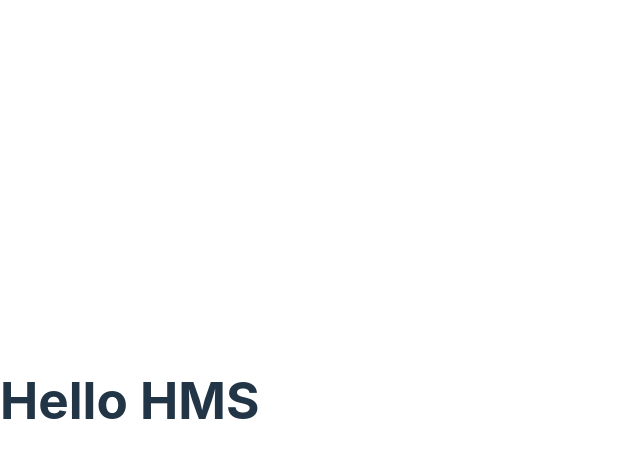
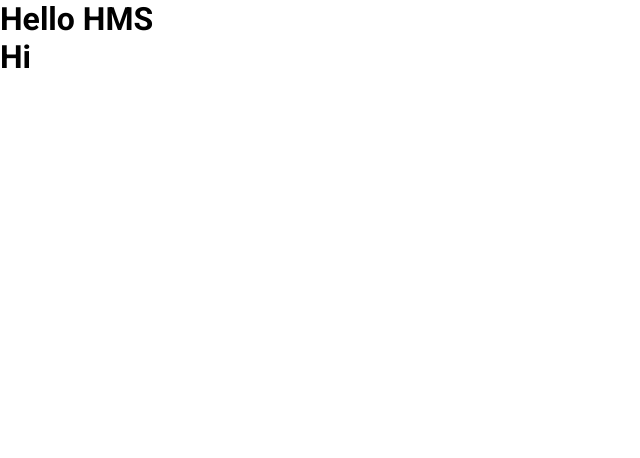
Before and after one commit to mdahsanulkabir/hospital-management-app-frontend-april-2023, a React (Vite) app: page / in a window 1280 px wide. Shown: the top 458 px of the page, without its empty margins (0-640 px from the left). Built offline with nearby package versions, Linux system fonts and the light colour scheme.

Commit message:
initial value ok with redux store

```diff
--- a/index.html
+++ b/index.html
@@ -4,7 +4,7 @@
     <meta charset="UTF-8" />
     <link rel="icon" type="image/svg+xml" href="/vite.svg" />
     <meta name="viewport" content="width=device-width, initial-scale=1.0" />
-    <title>Vite + React + TS</title>
+    <title>HMS App</title>
   </head>
   <body>
     <div id="root"></div>
--- a/package.json
+++ b/package.json
@@ -10,8 +10,12 @@
     "preview": "vite preview"
   },
   "dependencies": {
+    "@reduxjs/toolkit": "^1.9.5",
     "react": "^18.2.0",
-    "react-dom": "^18.2.0"
+    "react-dom": "^18.2.0",
+    "react-pro-sidebar": "^1.0.0",
+    "react-redux": "^8.0.5",
+    "react-router-dom": "^6.10.0"
   },
   "devDependencies": {
     "@types/react": "^18.0.28",
--- a/src/App.tsx
+++ b/src/App.tsx
@@ -1,4 +1,4 @@
-
+import  { ProSidebarProvider }  from 'react-pro-sidebar'
 
 function App() {
 
@@ -6,6 +6,10 @@
   return (
     <div>
       <h1>Hello HMS</h1>
+      <ProSidebarProvider>
+
+        <h1>Hi</h1>
+      </ProSidebarProvider>
     </div>
   )
 }
--- a/src/index.css
+++ b/src/index.css
@@ -1,4 +1,4 @@
-:root {
+/* :root {
   font-family: Inter, system-ui, Avenir, Helvetica, Arial, sans-serif;
   line-height: 1.5;
   font-weight: 400;
@@ -66,4 +66,15 @@
   button {
     background-color: #f9f9f9;
   }
+} */
+
+@import url('https://fonts.googleapis.com/css2?family=Poppins:wght@300;400;500;600;700&family=Roboto:wght@300;400;500;700&display=swap');
+
+/* font-family: 'Poppins', sans-serif;
+font-family: 'Roboto', sans-serif; */
+* {
+  margin: 0;
+  padding: 0;
+  box-sizing: border-box;
+  font-family: 'Roboto', sans-serif;
 }
--- a/src/main.tsx
+++ b/src/main.tsx
@@ -2,9 +2,13 @@
 import ReactDOM from 'react-dom/client'
 import App from './App.tsx'
 import './index.css'
+import { Provider } from 'react-redux'
+import store from './redux/store.ts'
 
 ReactDOM.createRoot(document.getElementById('root') as HTMLElement).render(
   <React.StrictMode>
-    <App />
+    <Provider store = { store }>
+      <App />
+    </Provider>
   </React.StrictMode>,
 )
--- /dev/null
+++ b/src/redux/features/user/userSlice.ts
@@ -0,0 +1,33 @@
+import { createSlice } from '@reduxjs/toolkit'
+import type { PayloadAction } from '@reduxjs/toolkit'
+// import type { RootState } from '../../store'
+
+// Define a type for the slice state
+interface UserState {
+  name: string
+  id: string
+  role: string
+}
+
+// Define the initial state using that type
+const initialState: UserState[] =[ {
+  name: 'ahsan',
+  id: '1',
+  role: 'admin',
+}]
+
+export const userSlice = createSlice({
+  name: 'user',
+  // `createSlice` will infer the state type from the `initialState` argument
+  initialState,
+  reducers: {
+
+  },
+})
+
+// export const {  } = userSlice.actions
+
+// Other code such as selectors can use the imported `RootState` type
+// export const selectName = (state: RootState) => state.user.name
+
+export default userSlice.reducer
--- /dev/null
+++ b/src/redux/hooks.ts
@@ -0,0 +1,6 @@
+import { TypedUseSelectorHook, useDispatch, useSelector } from 'react-redux'
+import type { RootState, AppDispatch } from './store'
+
+// Use throughout your app instead of plain `useDispatch` and `useSelector`
+export const useAppDispatch: () => AppDispatch = useDispatch
+export const useAppSelector: TypedUseSelectorHook<RootState> = useSelector
--- /dev/null
+++ b/src/redux/store.ts
@@ -0,0 +1,16 @@
+import { configureStore } from '@reduxjs/toolkit'
+import userReducer from '../redux/features/user/userSlice'
+
+
+const store =  configureStore({
+  reducer: {
+    user : userReducer
+  }
+})
+
+export default store;
+
+// Infer the `RootState` and `AppDispatch` types from the store itself
+export type RootState = ReturnType<typeof store.getState>
+// Inferred type: {posts: PostsState, comments: CommentsState, users: UsersState}
+export type AppDispatch = typeof store.dispatch
```
Also changed, not shown: src/app/pages/Dashboard.tsx (added, +11 -0 lines), src/redux/features/user/User.tsx (added, +13 -0 lines), 2 other files (tests, documents, lock files or other folders).
